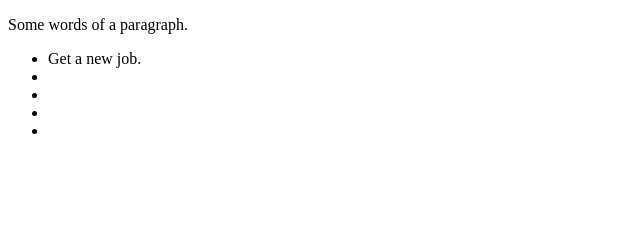
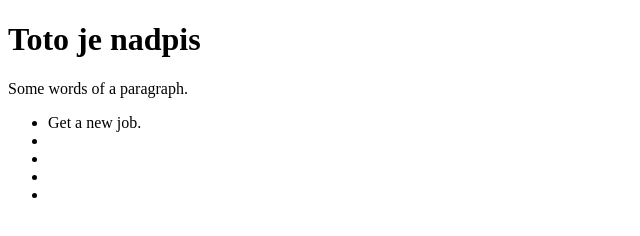
Before and after one commit to patrikbiblak/gitujeme-o-100-sest, a plain HTML site: page index.html in a window 1280 px wide. Shown: the whole page, without its empty margins (0-640 px from the left). Drawn offline with Linux system fonts and the light colour scheme.

Commit message:
Update index.html

```diff
--- a/index.html
+++ b/index.html
@@ -5,6 +5,7 @@
     <title>Get Out</title>
 </head>
 <body>
+    <h1>Toto je nadpis</h1>
 
     <p>Some words of a paragraph.</p>
 
```
